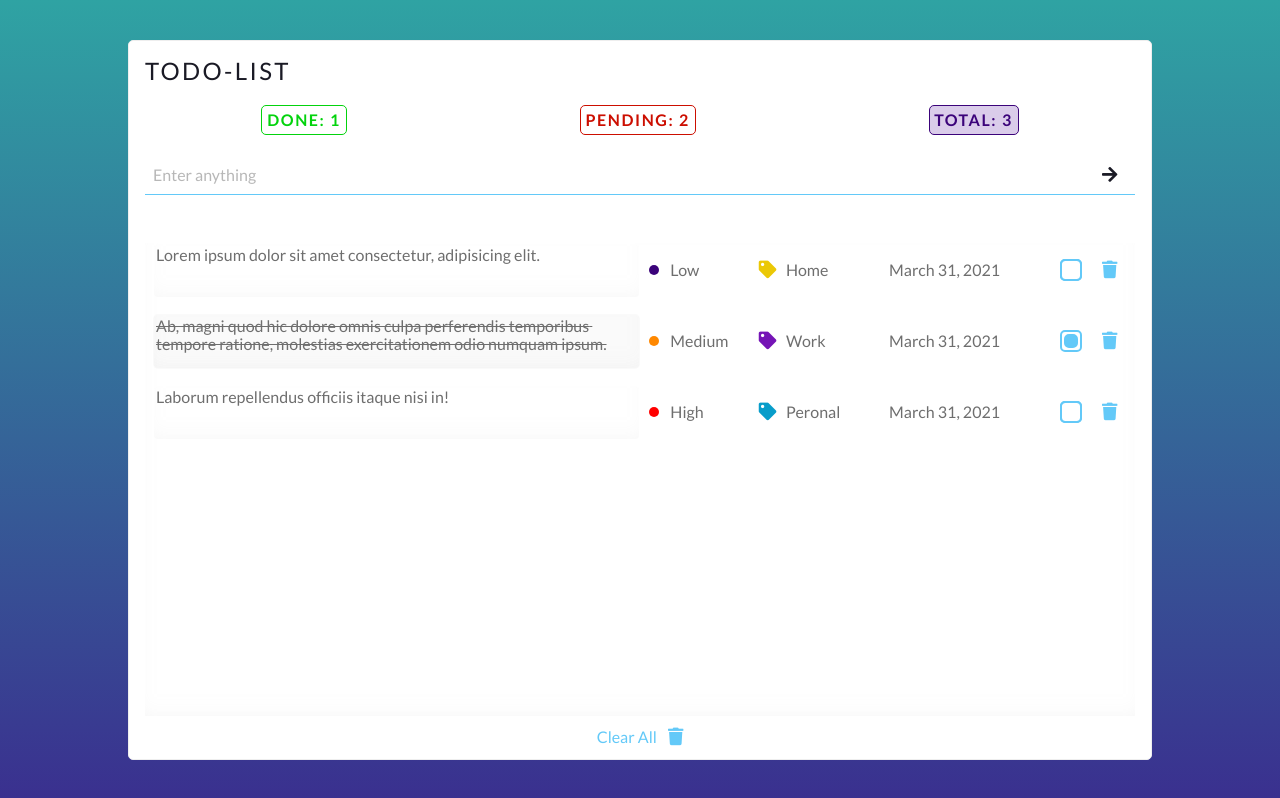
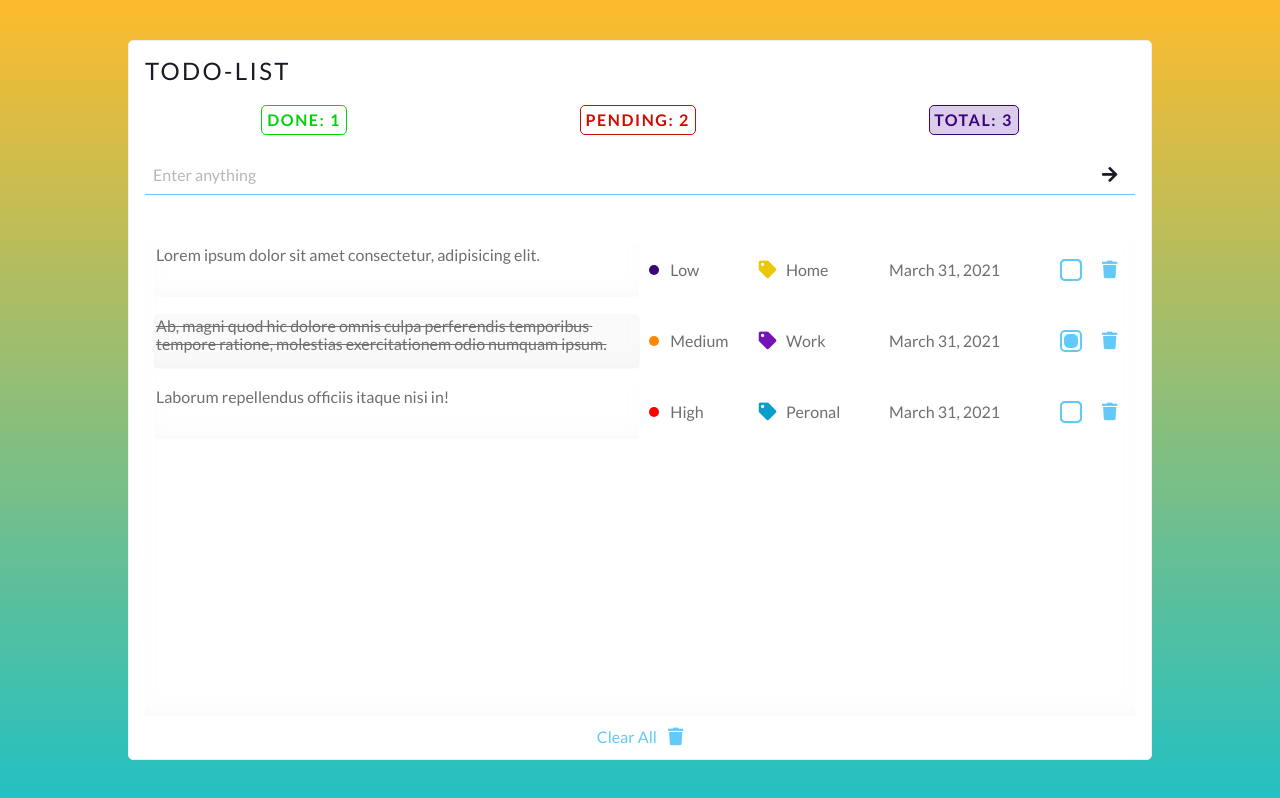
Before and after one commit to opv1/todo-vue, a Vue app: page / in a window 1280 px wide. Built offline with nearby package versions, Linux system fonts and the light colour scheme.

Commit message:
more beauty

```diff
--- a/src/App.vue
+++ b/src/App.vue
@@ -42,7 +42,12 @@ body {
   justify-content: center;
   height: 100vh;
   min-width: 320px;
-  background: linear-gradient(rgb(47, 163, 163), rgb(58, 48, 143));
+  background:
+    linear-gradient(
+      0deg,
+      rgba(34, 193, 195, 1) 0%,
+      rgba(253, 187, 45, 1) 100%
+    );
 }
 
 .container {
```
Also changed, not shown: 1 other file (tests, documents, lock files or other folders).
